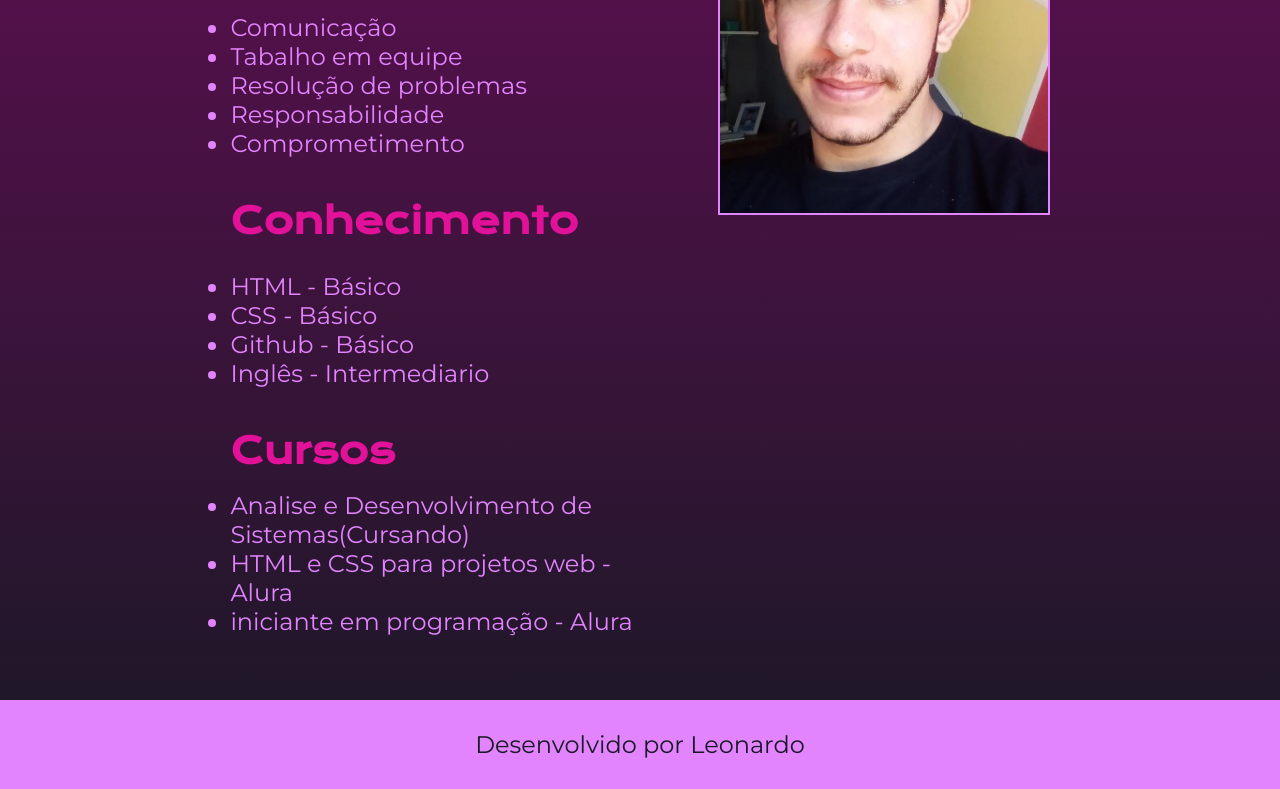
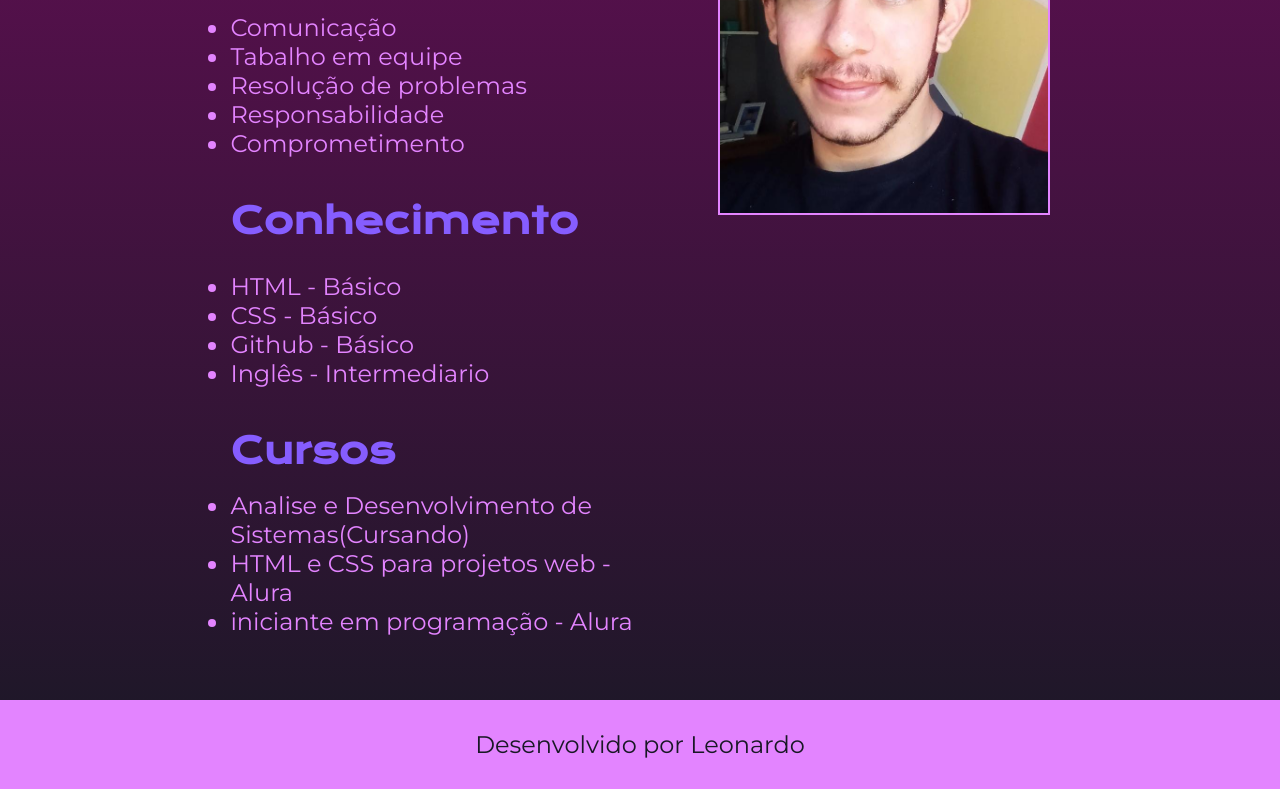
Before and after one commit to LeoGB09/portfolio-curriculo, a plain HTML site: page curriculum.html in a window 1280 px wide. Shown: the part 748-1537 px from the top of the page. Drawn offline with nearby package versions, Linux system fonts and the light colour scheme.

Commit message:
Add files via upload

```diff
--- a/styles/style.css
+++ b/styles/style.css
@@ -11,8 +11,8 @@
     --cor-terciaria: #865DFF;
     --cor-hover: #FFA3FD;
     --cor-header:#3795BD;
-    --cor-curriculo:#E11299;
-    --cor-experiencia:#E11299;
+    --cor-curriculo:#865DFF;
+    --cor-experiencia:#865DFF;
 }
 *{
     padding: 0;
```
